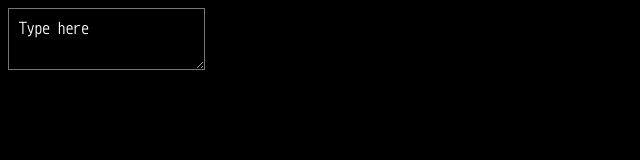
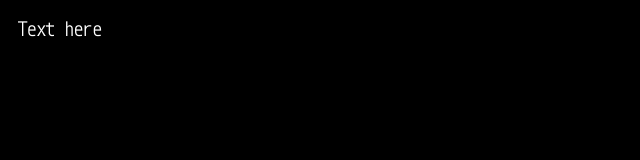
Before and after one commit to kay-ron/analogue-1, an Electron app: page source/index.html in a window 1080 px wide. Shown: the whole page, without its empty margins (0-640 px from the left). Drawn offline with Linux system fonts and the light colour scheme; files whose address does not match are found by name.

Commit message:
switching from textarea to div contenteditable

```diff
--- a/source/index.html
+++ b/source/index.html
@@ -1,13 +1,10 @@
 <!DOCTYPE html>
 
 <html>
-    <style>
-        @import "main.css";
-    </style>
+    <style> @import "main.css"; </style>
+
     <body>
-        <div id="form" contenteditable="true">
-            <textarea id="command">Type here</textarea>
-        </div>
+        <div id="form" contenteditable>Text here</div>
     </body>
     <script type="text/javascript" src="./libraries/terminal/terminal.js"></script>
 </html>
--- a/source/main.css
+++ b/source/main.css
@@ -8,7 +8,7 @@ body {
     background: #000;
 }
 
-textarea {
+div {
     background: transparent;
     color: #fff;
     display: block;
```
